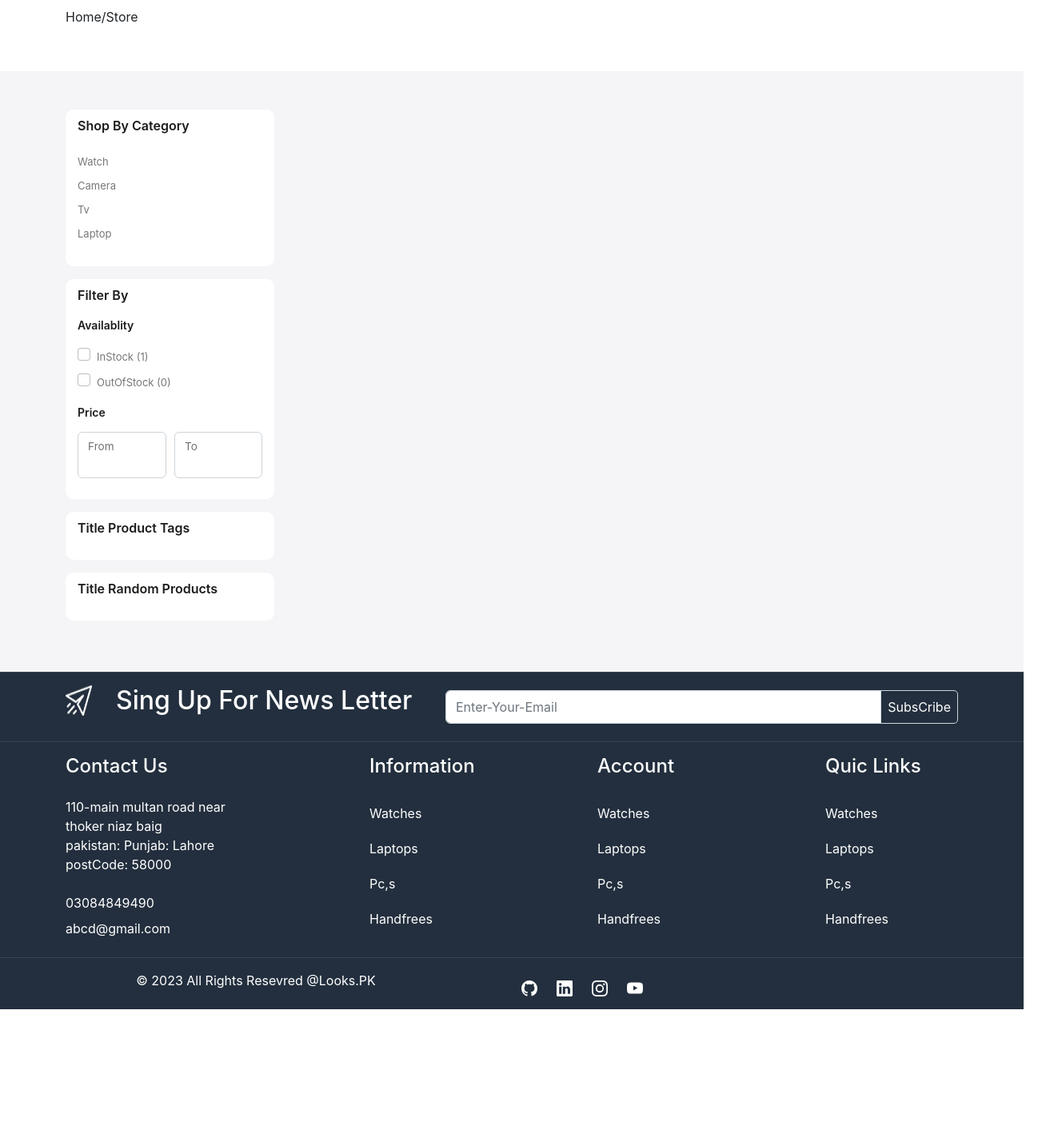
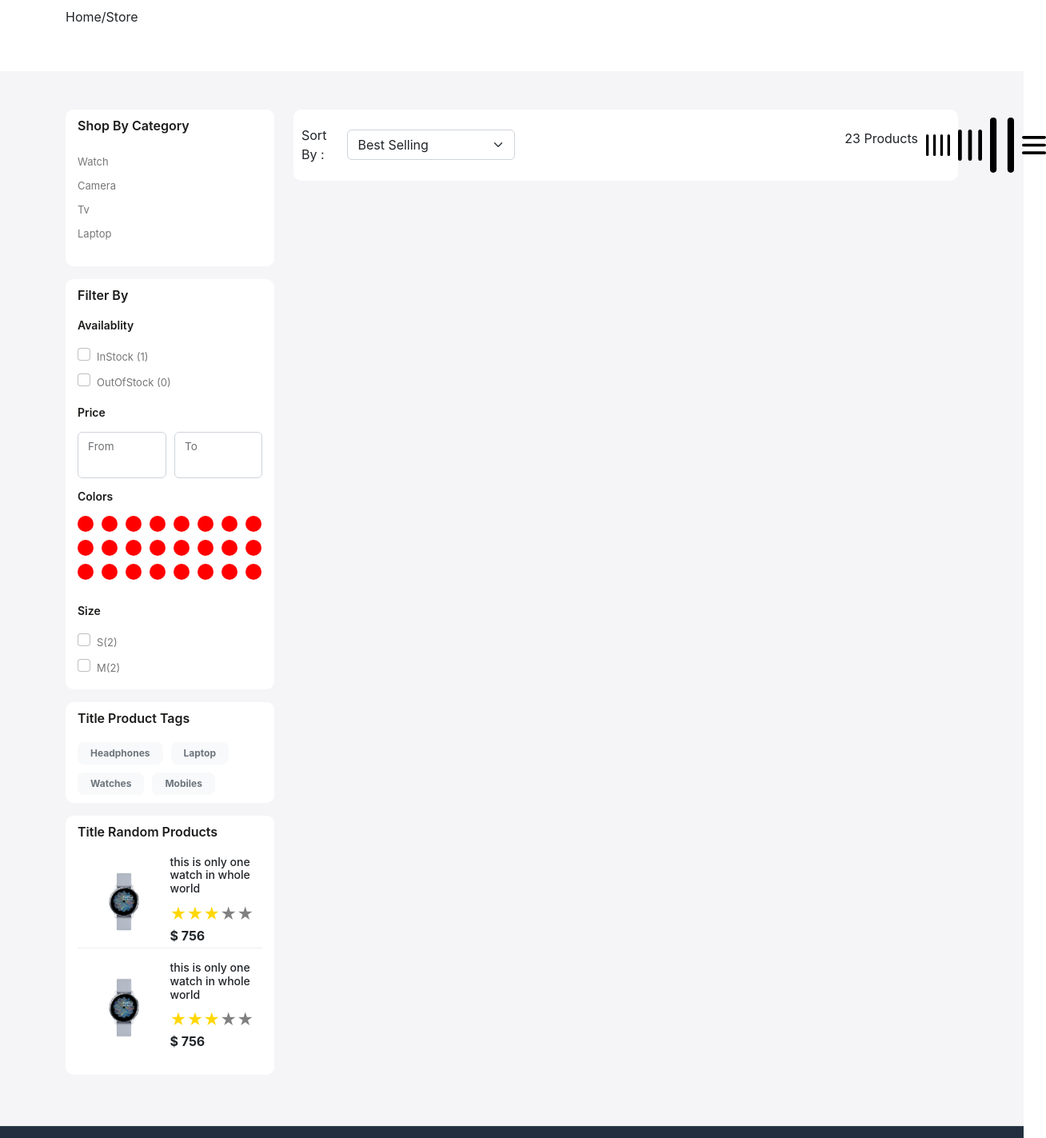
Before and after one commit to looks-pk/looks-pk-college, a React (Create React App) app: page /Store in a window 1280 px wide. Shown: the part 140-1563 px from the top of the page at 80% size, 1308 px wide, since content can reach past the window. Before the commit the page ends 1402 px from the top, so only its background shows below. Built offline with nearby package versions, Linux system fonts and the light colour scheme.

Commit message:
filter grid Commit

```diff
--- a/src/App.css
+++ b/src/App.css
@@ -215,7 +215,7 @@
   text-transform: capitalize;
   font-size: medium;
   text-align: center;
-  padding-top: 20px ;
+  padding-top: 20px;
   padding-left: 5px;
 }
 .categories{
@@ -332,7 +332,6 @@
 }
 .product-card:hover .product-image> img:last-child{
   display: block;
-
 }
 .special-product-card{
   padding: 20px 10px;
@@ -394,7 +393,7 @@
 
 @media  (max-width: 450px) {
   *{
-    margin: 0.01px;
+    margin: 0.2px;
   }
   .small-banner{
     width: 90%;
@@ -423,7 +422,7 @@
     padding-left: 60px;
   }
   .mob-bottom-margin{
-    margin-bottom: 40px;
+    margin-bottom: 30px;
   }
 }
 
@@ -470,3 +469,30 @@
   box-shadow: none;
   border-color: rgba(0, 0, 0, 0.25);
 }
+
+.colors li{
+  width: 20px;
+  height: 20px;
+  background-color: red;
+  border-radius: 50%;
+}
+
+.colors{
+  list-style-type: none;
+  display: flex;
+  flex-wrap: wrap;
+  gap: 10px;
+}
+
+.random-products h5{
+  font-size: 14px;
+  margin-bottom: 8px;
+}
+.random-products:first-child{
+  border-bottom: 1px solid var(--colo-ededed);
+}
+.filter-sort-grid{
+  padding: 10px;
+  border-radius: 10px;
+  background-color: white;
+}
--- a/src/pages/OurStore.js
+++ b/src/pages/OurStore.js
@@ -2,6 +2,7 @@
 import Breadcrubms from '../components/Breadcrubms'
 import { Helmet } from 'react-helmet'
 import Meta from '../components/Meta'
+import ReactStars from "react-rating-stars-component";
 
 const OurStore = (props) => {
     return (
@@ -42,26 +43,143 @@
                                     </div>
                                     <h5 className='sub-title'>Price</h5>
                                     <div className='d-flex align-items-center gap-10'>
-                                        <div className='form-floating mb-3'>
+                                        <div className='form-floating'>
                                             <input type="number" className='form-control' id='floatinginput' />
                                             <label htmlFor="floatinginput">From</label>
                                         </div>
-                                        <div className='form-floating mb-3'>
+                                        <div className='form-floating'>
                                             <input type="number" className='form-control' id='floatinginput1' />
                                             <label htmlFor="floatinginput1">To</label>
+                                        </div>
+                                    </div>
+                                    <h5 className='sub-title'>Colors</h5>
+                                    <div>
+                                        <div className='d-flex flex-wrap'>
+                                            <ul className='colors ps-0'>
+                                                <li></li>
+                                                <li></li>
+                                                <li></li>
+                                                <li></li>
+                                                <li></li>
+                                                <li></li>
+                                                <li></li>
+                                                <li></li>
+                                                <li></li>
+                                                <li></li>
+                                                <li></li>
+                                                <li></li>
+                                                <li></li>
+                                                <li></li>
+                                                <li></li>
+                                                <li></li>
+                                                <li></li>
+                                                <li></li>
+                                                <li></li>
+                                                <li></li>
+                                                <li></li>
+                                                <li></li>
+                                                <li></li>
+                                                <li></li>
+                                            </ul>
+                                        </div>
+                                    </div>
+                                    <h5 className='sub-title'>Size</h5>
+                                    <div>
+                                        <div className='form-check'>
+                                            <input className='form-check-input' type="checkbox" value="" id="color-1" />
+                                            <label htmlFor="color-1" className='form-check-label'>S(2)</label>
+                                        </div>
+                                        <div className='form-check'>
+                                            <input className='form-check-input' type="checkbox" value="" id="color-2" />
+                                            <label htmlFor="color-2" className='form-check-label'>M(2)</label>
                                         </div>
                                     </div>
                                 </div>
                             </div>
                             <div className='filter-card mb-3'>
                                 <h3 className='filter-title'>Title Product Tags</h3>
+                                <div>
+                                    <div className='product-tag d-flex flex-wrap align-items-center gap-10'>
+                                        <span className='badge bg-light rounded-3 py-2 px-3 text-secondary'>
+                                            Headphones
+                                        </span>
+                                        <span className='badge bg-light rounded-3 py-2 px-3 text-secondary'>
+                                            Laptop
+                                        </span>
+                                        <span className='badge bg-light rounded-3 py-2 px-3 text-secondary'>
+                                            Watches
+                                        </span>
+                                        <span className='badge bg-light rounded-3 py-2 px-3 text-secondary'>
+                                            Mobiles
+                                        </span>
+                                    </div>
+                                </div>
                             </div>
                             <div className='filter-card mb-3'>
                                 <h3 className='filter-title'>Title Random Products</h3>
+                                <div>
+                                    <div className='random-products d-flex mb-3'>
+                                        <div className='w-50'>
+                                            <img className='img-fluid' src="images/watch.jpg" alt="watch" />
+                                        </div>
+                                        <div className='w-50'>
+                                            <h5>this is only one watch in whole world</h5>
+                                            <ReactStars
+                                                count={5}
+                                                size={20}
+                                                value="3"
+                                                edit={false}
+                                                activeColor="#ffd700"
+                                            />
+                                            <b>$ 756</b>
+                                        </div>
+                                    </div>
+                                    <div className='random-products d-flex mb-3'>
+                                        <div className='w-50'>
+                                            <img className='img-fluid' src="images/watch.jpg" alt="watch" />
+                                        </div>
+                                        <div className='w-50'>
+                                            <h5>this is only one watch in whole world</h5>
+                                            <ReactStars
+                                                count={5}
+                                                size={20}
+                                                value="3"
+                                                edit={false}
+                                                activeColor="#ffd700"
+                                            />
+                                            <b>$ 756</b>
+                                        </div>
+                                    </div>
+                                </div>
                             </div>
                         </div>
                         <div className="col-9">
-
+                            <div className='filter-sort-grid'>
+                                <div className='d-flex justify-content-between align-items-center'>
+                                    <div className='d-flex align-items-center gap-10'>
+                                        <p className='mb-0'>Sort By :</p>
+                                        <select className='form-control form-select' name="" id="">
+                                            <option value="manual">Featured</option>
+                                            <option selected="selected" value="best-selling">Best Selling</option>
+                                            <option value="title-ascending">Alphabeticaly, A-Z</option>
+                                            <option value="title-descending">Alphabeticaly, Z-A</option>
+                                            <option value="price-ascending">Price, Low To High</option>
+                                            <option value="price-descending">Price, High To Low</option>
+                                            <option value="created-ascending">Date, Old To New</option>
+                                            <option value="created-descending">Date, New To Old</option>
+                                        </select>
+                                    </div>
+                                    <div className="d-flex align-items-center gap-10">
+                                        <p className="total-products">23 Products</p>
+                                        <div className="d-flex align-items-center gap-10">
+                                            <img src="images/gr4.svg" alt="" className='d-block img-fluid' />
+                                            <img src="images/gr3.svg" alt="" className='d-block img-fluid' />
+                                            <img src="images/gr2.svg" alt="" className='d-block img-fluid' />
+                                            <img src="images/gr.svg" alt="" className='d-block img-fluid' />
+                                        </div>
+                                    </div>
+                                </div>
+                            </div>
                         </div>
                     </div>
                 </div>
```
